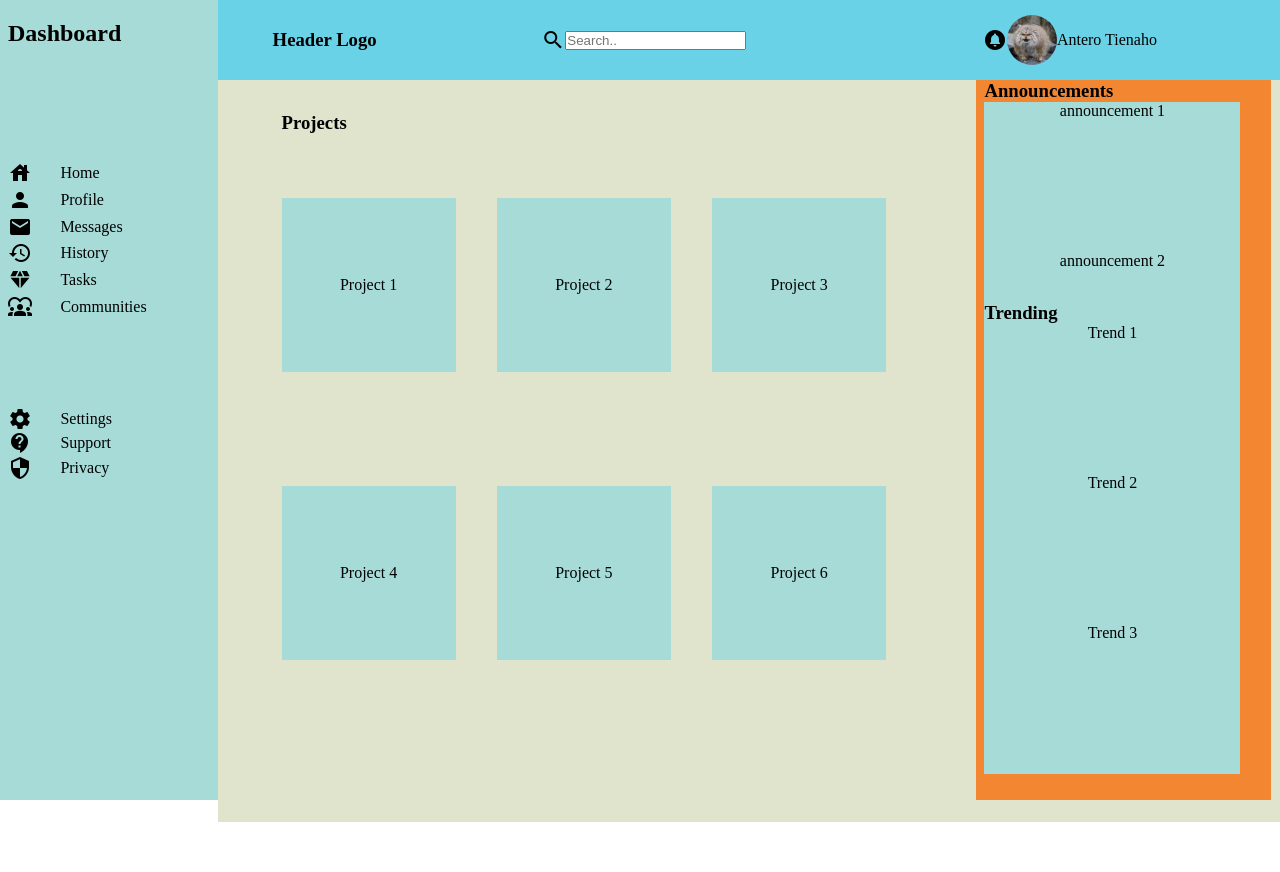
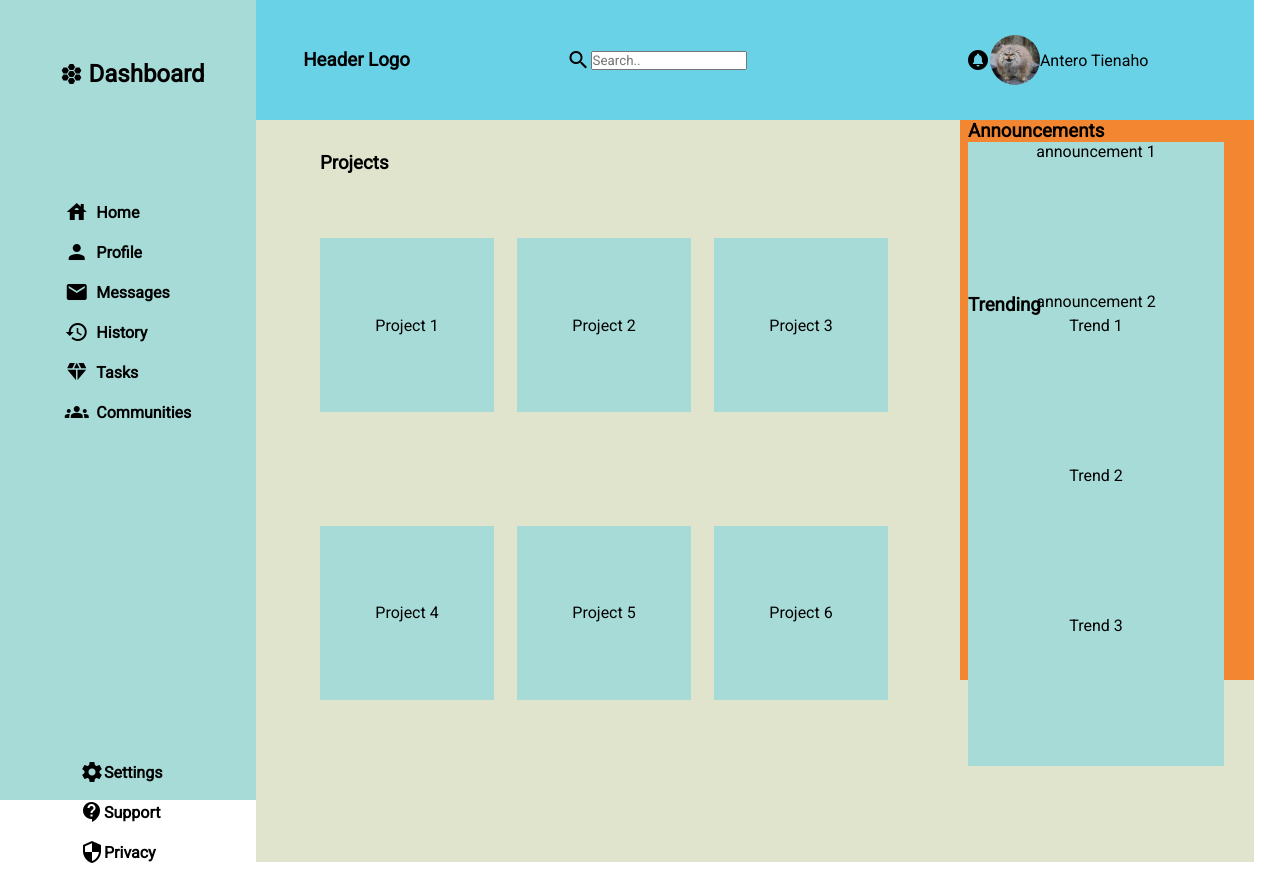
Before and after one commit to impronen/odin-dashboard, a plain HTML site: page index.html in a window 1280 px wide. Before the commit the page ends 822 px from the top, so only its background shows below. Drawn offline with Linux system fonts and the light colour scheme.

Commit message:
REDOING stuff

```diff
--- a/index.html
+++ b/index.html
@@ -28,21 +28,21 @@
     </div>
 <!-- SIDEBAR -->
     <div class="sidebar">
-        <h2 class="sidebar-heading">Dashboard</h2>
-        <div class="site-navigation">
-        <div class="side-content"><i class="material-icons">house</i><span>Home</span></div>
-        <div class="side-content"><i class="material-icons">person</i>Profile</div>
-        <div class="side-content"><i class="material-icons">mail</i>Messages</div>
-        <div class="side-content"><i class="material-icons">history</i>History</div>
-        <div class="side-content"><i class="material-icons">diamond</i>Tasks</div>
-        <div class="side-content"><i class="material-icons">diversity_1</i>Communities</div>
-        </div>
+        <h2 class="sidebar-heading"><i class="material-icons">hive</i>Dashboard</h2>
+        <ul class="site-navigation">
+        <li class="side-content"><i class="material-icons">house</i><span>Home</span></li>
+        <li class="side-content"><i class="material-icons">person</i>Profile</li>
+        <li class="side-content"><i class="material-icons">mail</i>Messages</li>
+        <li class="side-content"><i class="material-icons">history</i>History</li>
+        <li class="side-content"><i class="material-icons">diamond</i>Tasks</li>
+        <li class="side-content"><i class="material-icons">groups</i>Communities</li>
+        </ul>
 
-        <div class="settings">
-        <div class="settings-content"><i class="material-icons">settings</i><span>Settings</span></div>
-        <div class="settings-content"><i class="material-icons">contact_support</i>Support</div>
-        <div class="settings-content"><i class="material-icons">security</i>Privacy</div>
-        </div>
+        <ul class="settings">
+        <li class="settings-content"><i class="material-icons">settings</i><span>Settings</span></li>
+        <li class="settings-content"><i class="material-icons">contact_support</i>Support</li>
+        <li class="settings-content"><i class="material-icons">security</i>Privacy</li>
+        </ul>
     </div>
 
 <!-- MAIN CONTENT -->
--- a/style.css
+++ b/style.css
@@ -1,7 +1,10 @@
+@import url("https://fonts.googleapis.com/css2?family=Roboto&display=swap");
+
 
 * {
     margin: 0;
     padding: 0;
+    font-family: "Roboto", sans-serif;
 }
 
 .body {
@@ -10,8 +13,8 @@
 
 .main {
   display: grid;
-  grid-template-columns: 1fr 6fr;
-  width: 100vw;
+  grid-template: 1fr 6fr /1fr 4fr;
+  width: 98vw;
   height: 100vh;
   margin: 0px;
   padding: 0px;
@@ -24,7 +27,7 @@
     display: grid;
     grid-template-columns: 1fr 2fr 2fr;
     gap: 6px;
-    height: 10vh;
+    height: 15vh;
 }
 
 .header-item {
@@ -42,39 +45,42 @@
 }
 
 .sidebar {
-    display: grid;
-    grid-row: 1 / 6;
-    grid-template-rows: 20% 20% 20% 20% 20%;
+    grid-row: 1 / 7;
     background-color: #A7DBD8;
-    width: 17vw;
-/*     gap: 15%; */
-    max-width: 250px;
+    font-weight: bold;
+    width: 20vw;
+    gap: 15%;
     min-width: 170px;
     height: 100vh;
+    list-style: none;
+    place-items: center;
 }
 
 .sidebar-heading {
     grid-area: 1 / 1;
     margin-top: 20px;
     padding-left: 8px;
-    height: 10vh;
+    padding-top: 5vh;
+    padding-bottom: 5vh;
+    display: grid;
+    grid-template-columns: 1fr 4fr;
+    align-items: center;
+    height: fit-content;
 }
 
 .site-navigation {
-    grid-row: 2 / 2;
-    display: grid;
+    padding-top: 8vh;
 }
 
 .side-content {
     display: grid;
     align-items: center;
     grid-template-columns: 1fr 3fr;
-    padding-left: 8px;
+    padding: 8px;
 }
 
 .settings {
-    display: grid;
-    padding-top: 40%;
+    padding-top: 40vh;
 }
 
 .settings-content {
@@ -82,7 +88,7 @@
     align-items: center;
     height: fit-content;
     grid-template-columns: 1fr 3fr;
-    padding-left: 8px;
+    padding: 8px;
 }
 
 
@@ -90,7 +96,7 @@
     background-color: #E0E4CC;
     display: grid;
     grid-template-columns: 5fr 2fr;
-    grid-template-rows: auto;
+    /* grid-template-rows: auto; */
     width: 100%;
 }
 
@@ -120,13 +126,13 @@
 
 .announcements {
     display: grid;
-    grid-row: 1 / 6;
+    grid-row: 1 / 7;
     grid-template-rows: 30% 30% 20% 30%;
     background-color: #F38630;
     gap: 6px;
     width: 23vw;
     min-width: 170px;
-    height: 90vh;
+    height: 70vh;
 }
 
 .announcements-feed {
```
